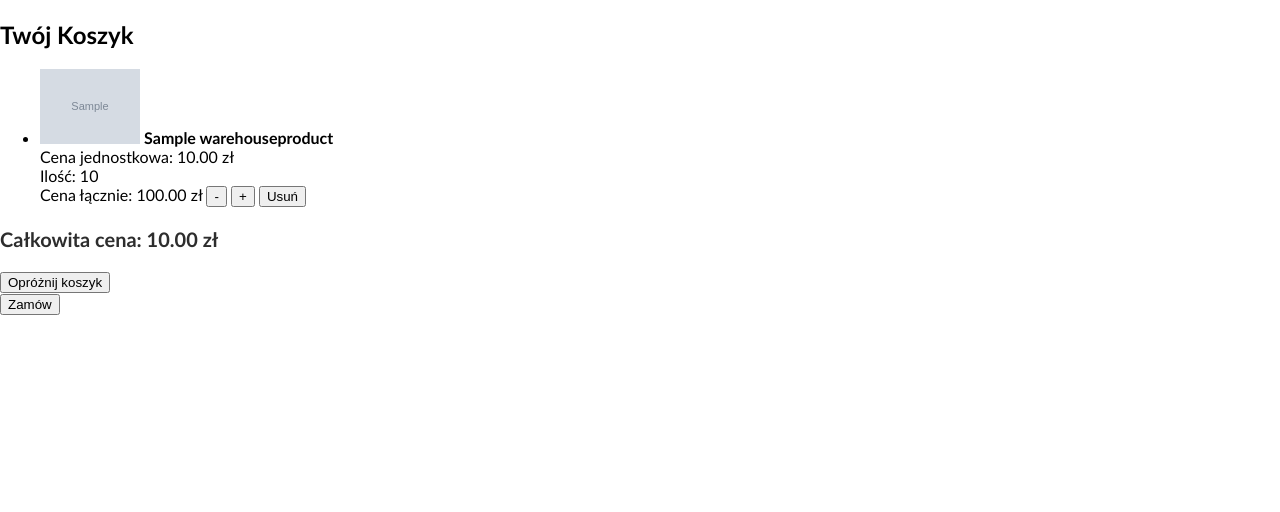
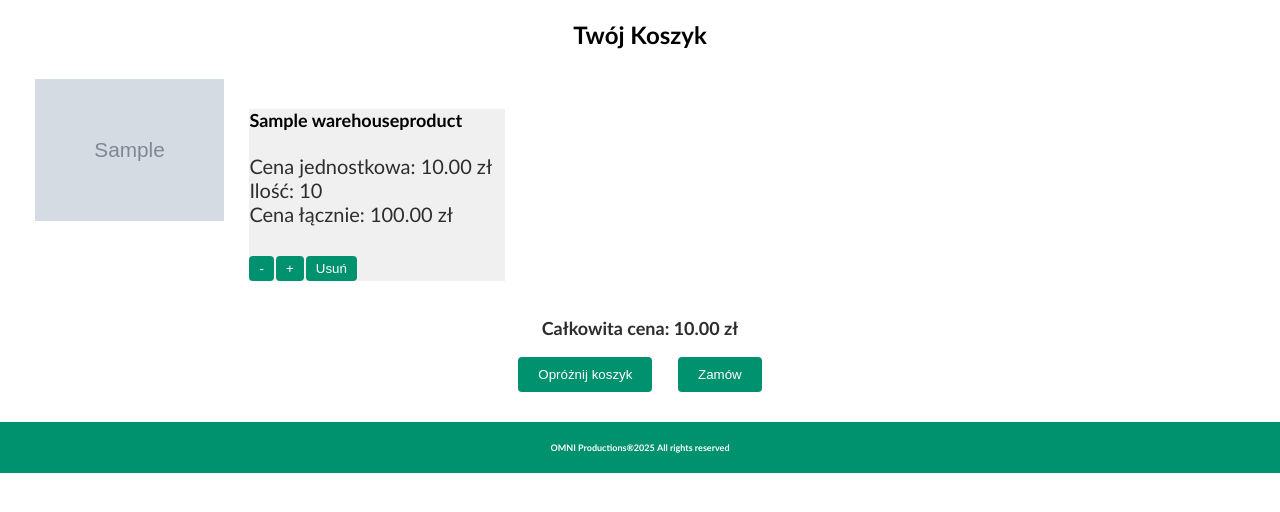
Before and after one commit to Jaian400/Magazyn_Master, a Django app: page /koszyk/ in a window 1280 px wide. Shown: the part 133-645 px from the top of the page. Run offline with Django 5.2, Linux system fonts and the light colour scheme; a user stored in the database is signed in; tables that the repository leaves empty hold one stand-in row (values such as "Sample post"); grey boxes marked "Sample" are stand-in pictures.

Commit message:
Koszyk pierwsza wersja

```diff
--- a/djan/mainapp/templates/koszyk.html
+++ b/djan/mainapp/templates/koszyk.html
@@ -6,6 +6,7 @@
     <title>WMS</title>
     {% load static %}
     <link rel="stylesheet" type="text/css" href="{% static 'styles.css' %}">
+    <link rel="stylesheet" type="text/css" href="{% static 'koszyk.css' %}">
     <link rel="icon" type="image/x-icon" href="{% static 'images/logofav.png' %}">
 </head>
 <body>
@@ -51,56 +52,66 @@
         </div>
 
     </header>
-    <h2>Twój Koszyk</h2>
+    <h2 style="text-align: center;">Twój Koszyk</h2>
 
     {% if cart_products %}
-    <ul>
+        <ul class="cart-list">
             {% for cart_product in cart_products %}
-            <li>
-                <!-- Wyświetlenie obrazu produktu -->
+                <li class="cart-item">
                     <img src="{% static 'images/products/' %}{{ cart_product.product.product_image }}"
-                     alt="{{ cart_product.product.product_name }}"
-                     style="width: 100px;">
+                         alt="{{ cart_product.product.product_name }}">
 
-                <!-- Szczegóły produktu -->
-                <strong>{{ cart_product.product.product_name }}</strong><br>
+                    <div class="cart-item-content">
+                        <div class="cart-item-info">
+                            <div class="product-name">
+                                <strong>{{ cart_product.product.product_name }}</strong>
+                            </div>
+                            <p>
                                 Cena jednostkowa: {{ cart_product.product_price|floatformat:2 }} zł<br>
                                 Ilość: {{ cart_product.product_quantity }}<br>
                                 Cena łącznie: {{ cart_product.total_price|floatformat:2 }} zł
+                            </p>
 
-                <!-- Przyciski manipulacji ilością -->
-                <form action="{% url 'quantity_minus' cart_product.id %}" method="post" style="display: inline;">
+                            <div class="cart-item-buttons inline-buttons">
+                                <form action="{% url 'quantity_minus' cart_product.id %}" method="post">
                                     {% csrf_token %}
                                     <button type="submit">-</button>
                                 </form>
-                <form action="{% url 'quantity_plus' cart_product.id %}" method="post" style="display: inline;">
+                                <form action="{% url 'quantity_plus' cart_product.id %}" method="post">
                                     {% csrf_token %}
                                     <button type="submit">+</button>
                                 </form>
-                <form action="{% url 'clear_product' cart_product.id %}" method="post" style="display: inline;">
+                                <form action="{% url 'clear_product' cart_product.id %}" method="post">
                                     {% csrf_token %}
                                     <button type="submit">Usuń</button>
                                 </form>
+                            </div>
+                        </div>
+                    </div>
                 </li>
             {% endfor %}
         </ul>
 
-    <!-- Wyświetlenie całkowitej ceny -->
-    <p><strong>Całkowita cena: {{ total_price|floatformat:2 }} zł</strong></p>
+        <p class="cart-total"><strong>Całkowita cena: {{ total_price|floatformat:2 }} zł</strong></p>
 
-    <!-- Formularz do opróżnienia koszyka -->
+        <div class="cart-actions">
             <form action="{% url 'clear_cart' cart.cart_id %}" method="post">
                 {% csrf_token %}
                 <button type="submit">Opróżnij koszyk</button>
             </form>
-
-    <!-- Formularz do złożenia zamówienia -->
             <form action="{% url 'order' cart.cart_id %}" method="post">
                 {% csrf_token %}
-        <button type="submit">Zamów</button>
+                <button type="submit" class="order-button">Zamów</button>
             </form>
+        </div>
     {% else %}
         <p>Twój koszyk jest pusty.</p>
     {% endif %}
+
+    <div class="bottom-bar">
+        <span class="bottom-bar-text">OMNI Productions®2025</span>
+        <span class="bottom-bar-text">All rights reserved</span>
+    </div>
+
 </body>
 </html>
--- /dev/null
+++ b/djan/static/koszyk.css
@@ -0,0 +1,116 @@
+.cart-item {
+    display: flex;
+    align-items: flex-start;
+    margin-bottom: 1%;
+    border: 0px solid;
+    padding: 10px;
+    border-radius: 8px;
+}
+
+.cart-item img {
+    width: 15%;
+    margin-left: 2%;
+    margin-right: 2%;
+}
+
+.cart-item-details {
+    margin-left: 2%;
+    flex-grow: 1;
+}
+
+.cart-item-details strong {
+    font-size: 18px;
+}
+
+.cart-item-details p {
+    margin: 1%;
+}
+
+.cart-item-buttons {
+    margin-top: 10px;
+}
+
+.cart-item-buttons button {
+    background-color: #00916e;
+    color: white;
+    padding: 5px 10px;
+    border: none;
+    border-radius: 4px;
+    cursor: pointer;
+}
+
+.cart-actions {
+    display: flex;
+    justify-content: center;
+    margin-top: 1%;
+    gap: 2%;
+}
+
+.cart-actions .order-button {
+    background-color: #00916e;
+}
+
+.cart-total {
+    text-align: center;
+    margin-top: 2%;
+    font-size: 18px;
+    /* margin-left: 2%; */
+}
+
+.cart-actions button {
+    background-color: #00916e;
+    color: white;
+    padding: 10px 20px;
+    border: none;
+    border-radius: 4px;
+    cursor: pointer;
+}
+
+.product-name {
+    font-size: 18px;
+    font-weight: bold;
+    margin-bottom: 1%;
+    text-align: center;
+}
+
+.cart-item-content {
+    display: flex;
+    width: 100%;
+    justify-content: space-between;
+}
+
+.cart-item-info {
+    width: 25%;
+    margin-top: 3%;
+    display: flex;
+    flex-direction: column;
+    align-items: flex-start;
+    background-color: #f0f0f0;
+}
+
+.inline-buttons {
+    display: flex;
+    gap: 2%;
+    align-items: center;
+}
+
+
+.cart-actions button:hover {
+    opacity: 0.9;
+    background-color: #007d6c;
+}
+
+.cart-item-buttons button:hover {
+    opacity: 0.9;
+    background-color: #007d6c;
+}
+
+.cart-actions .order-button:hover {
+    opacity: 0.9;
+    background-color: #007d6c;
+}
+
+.cart-list {
+    list-style: none;
+    padding: 0;
+}
```
Lines whose indentation alone changed are shown as unchanged.
